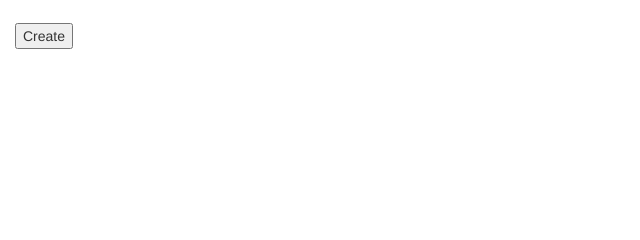
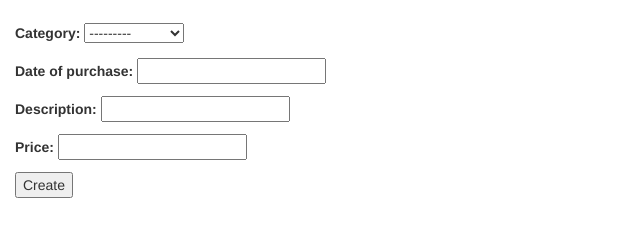
Before and after one commit to JoyDore63/expenses-recorder, a Django app: template expenses_website/expenses/templates/expenses/expense_form.html in a window 1280 px wide. Shown: the part 136-376 px from the top of the page, without its empty margins (0-640 px from the left). Run offline with Django 3.2, Linux system fonts and the light colour scheme; the template is opened without the code that fills it: values that come from a table or form of the project are taken from there, others are empty; tables that the repository leaves empty hold one stand-in row (values such as "Sample post"); parts of the project's set-up code (start-up, migrations or seed data) failed here and were passed over; some libraries are stand-ins or nearby versions.

Commit message:
reworking create_expense form, its not working!

```diff
--- a/expenses_website/expenses/templates/expenses/expense_form.html
+++ b/expenses_website/expenses/templates/expenses/expense_form.html
@@ -8,7 +8,15 @@
 <p class="lead">User: {{ user.username }}</p>
 
 <form action="" method="post">{% csrf_token %}
-    {{ form.as_p }}
+    <p><label for="id_category">Category:</label> <select id="id_category" name="category">
+    <option value="" selected="selected">---------</option>
+    {% for category in category_list %}
+        <option value="{{ category.pk }}">{{ category.description }}</option>
+    {% endfor %}
+    </select></p>
+    <p><label for="id_purchase_date">Date of purchase:</label> <input id="id_purchase_date" name="purchase_date" type="text" /></p>
+    <p><label for="id_description">Description:</label> <input id="id_description" maxlength="120" name="description" type="text" /></p>
+    <p><label for="id_price">Price:</label> <input id="id_price" name="price" step="0.01" type="number" /></p>
     <input type="submit" value="Create">
 </form>
 </body>
```
Also changed, not shown: expenses_website/expenses/forms.py (added, +10 -0 lines), expenses_website/expenses/views.py (+8 -1 lines).
